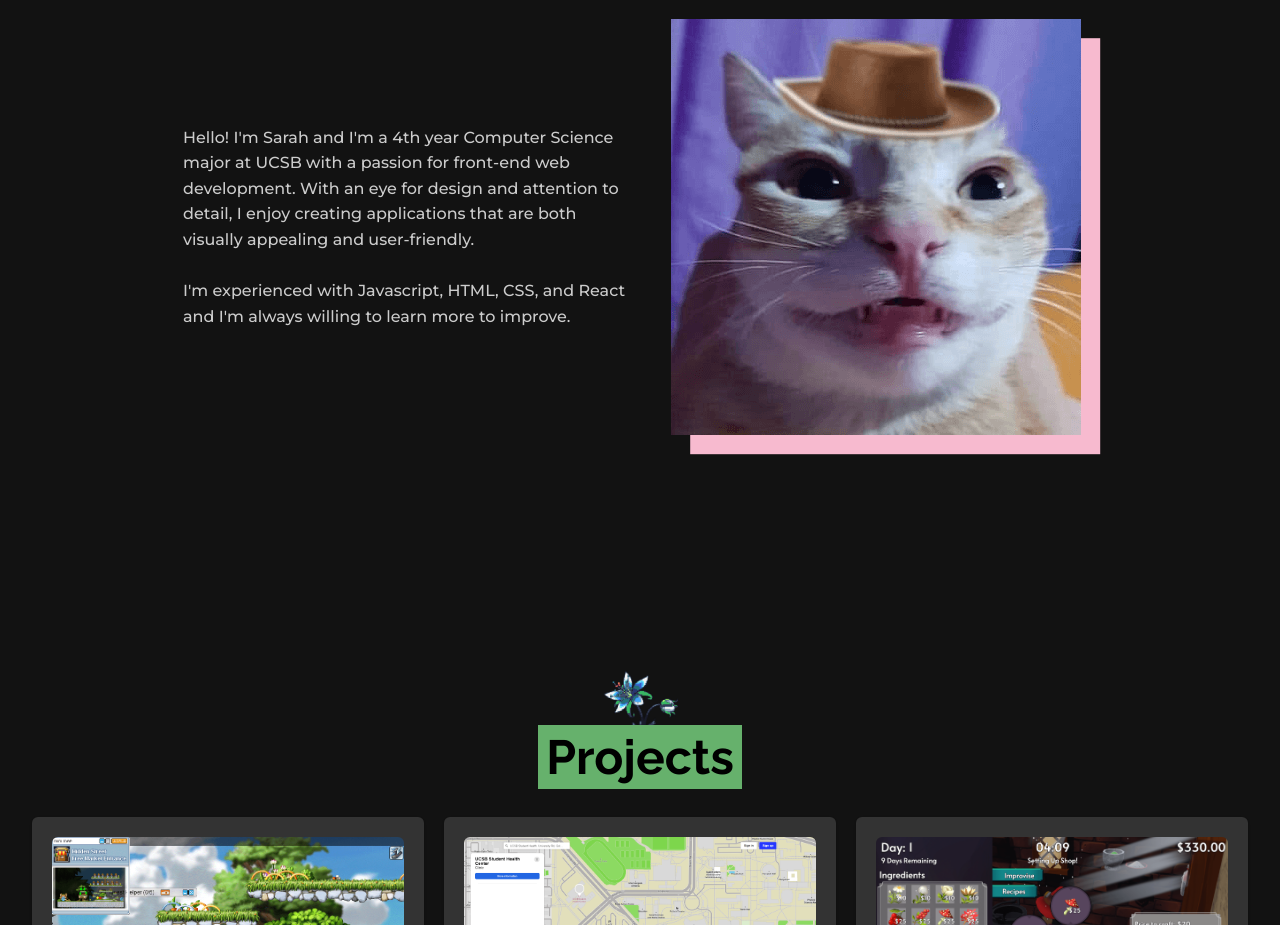
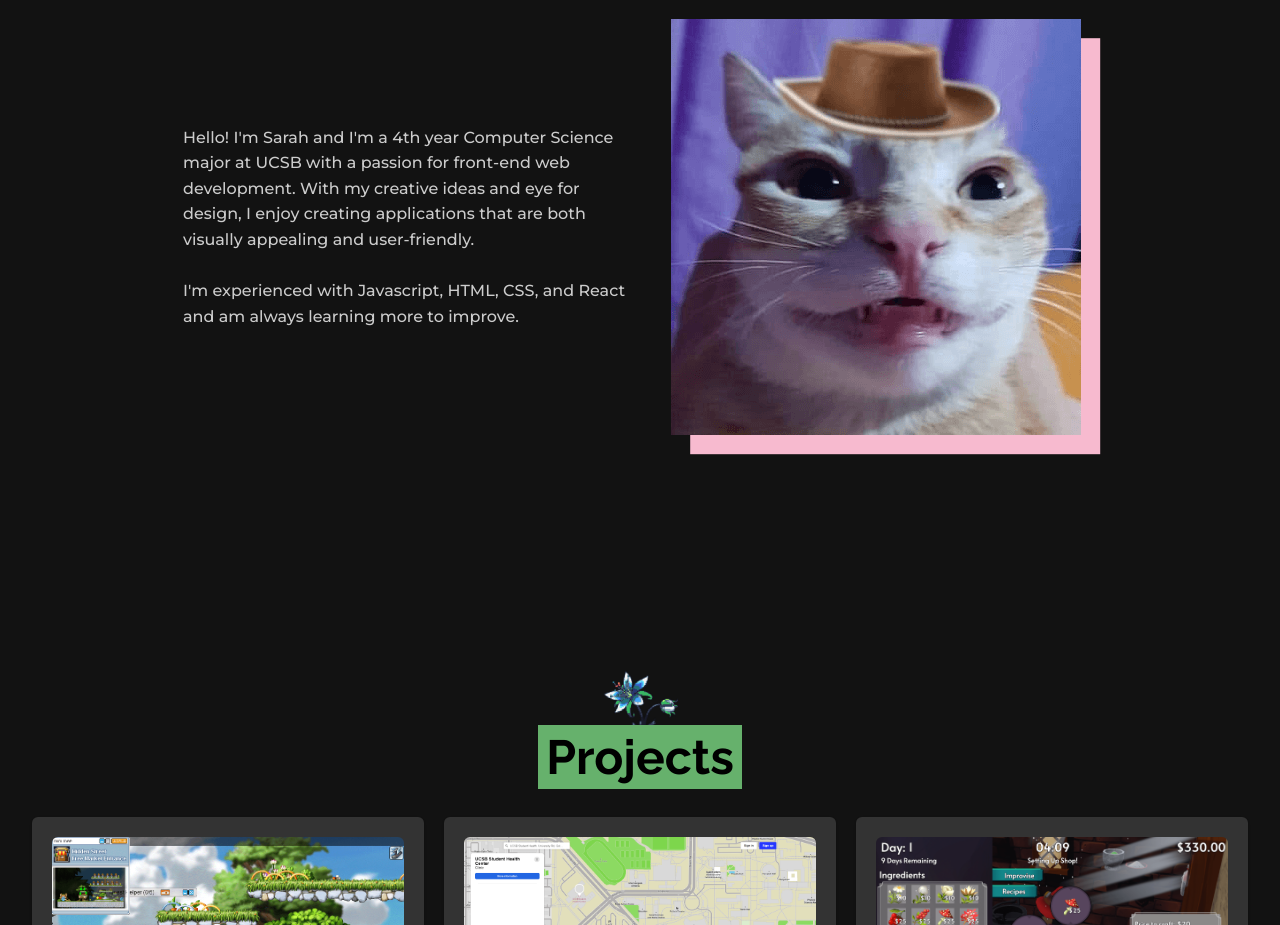
Before and after one commit to sarahkwon/sarahkwon.github.io, a React (Create React App) app: page / in a window 1280 px wide. Shown: the part 1100-2025 px from the top of the page. Built offline with nearby package versions, Linux system fonts and the light colour scheme; what highcharts-pattern-fill would draw is missing.

Commit message:
Update about me description

```diff
--- a/src/components/AboutMe.js
+++ b/src/components/AboutMe.js
@@ -21,10 +21,10 @@ const AboutMe = () => {
           <Center>
             <SlideFade in={inView} ref={ref} offsetY='40px'>
               <Text p={[5, 0]} maxWidth='md' textStyle='text' tabIndex='0'>
-                Hello! I&apos;m Sarah and I&apos;m a 4th year Computer Science major at UCSB with a passion for front-end web development. With an eye for design and attention to detail, I enjoy creating applications that are both visually appealing and user-friendly.
+                Hello! I&apos;m Sarah and I&apos;m a 4th year Computer Science major at UCSB with a passion for front-end web development. With my creative ideas and eye for design, I enjoy creating applications that are both visually appealing and user-friendly.
                 <br/>
                 <br/>
-                I&apos;m experienced with Javascript, HTML, CSS, and React and I&apos;m always willing to learn more to improve.
+                I&apos;m experienced with Javascript, HTML, CSS, and React and am always learning more to improve.
               </Text>
             </SlideFade>
           </Center>
```
